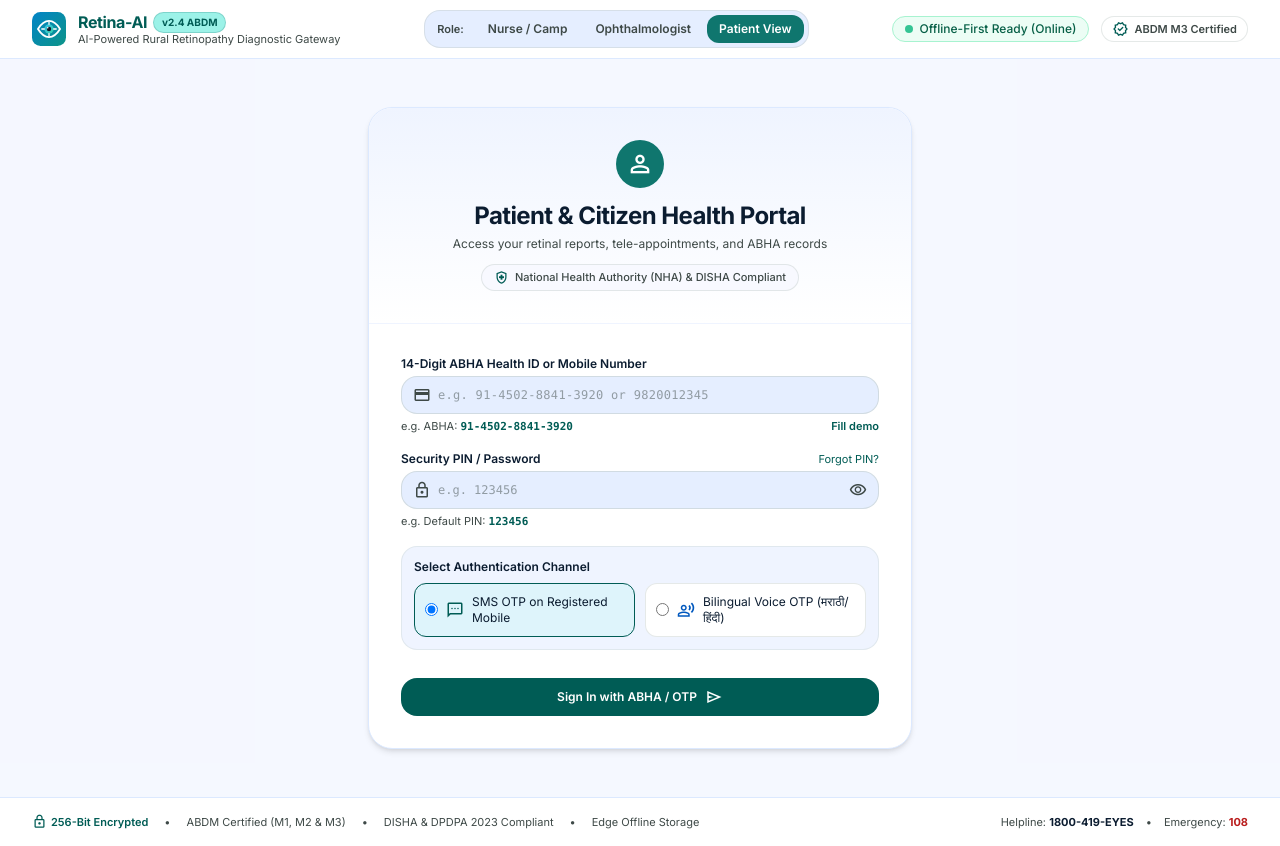
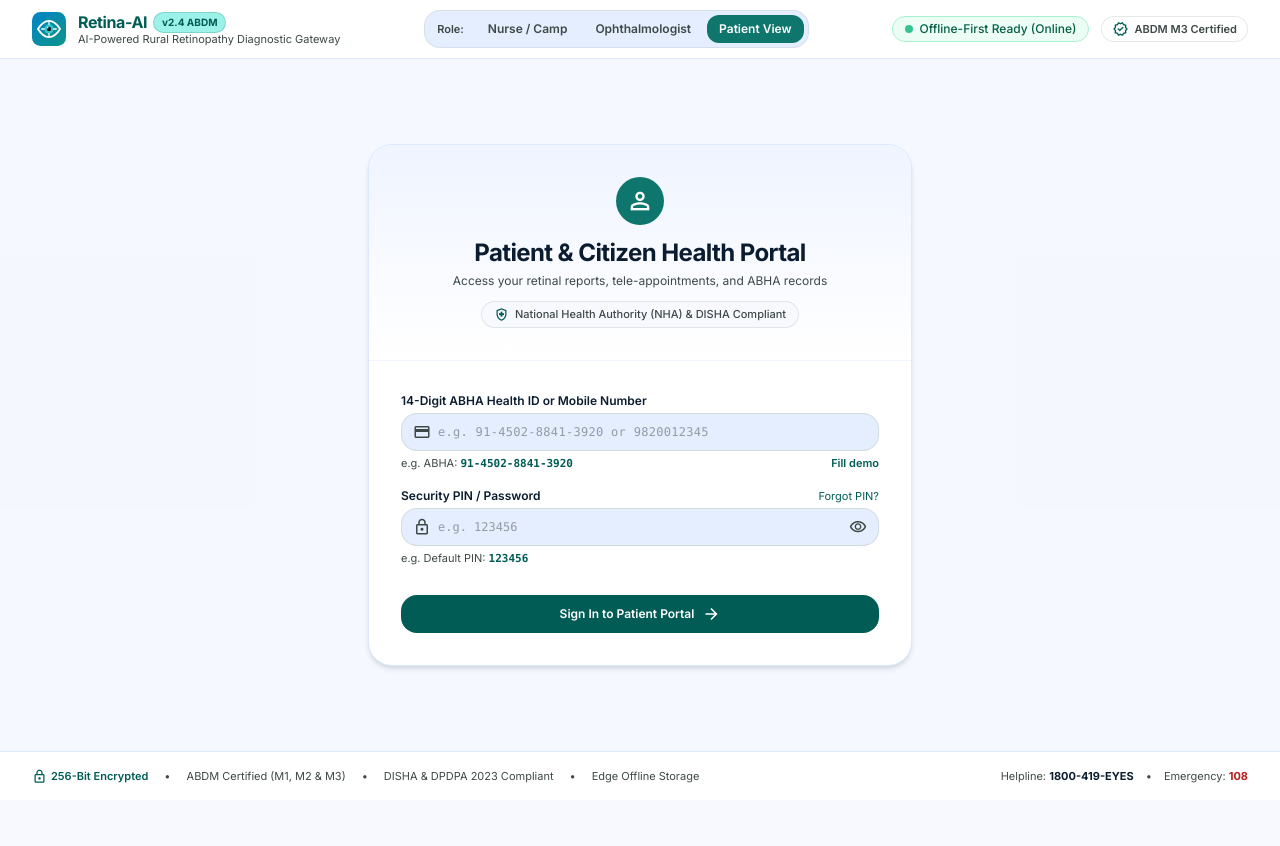
Before and after one commit to Harshinig-123/SIH26038, a React (Vite) app: page / in a window 1280 px wide. Both pictures are taken after a click on the button "Patient View". After the commit the page ends 800 px from the top, so only its background shows below. Built offline with nearby package versions, Linux system fonts and the light colour scheme.

Commit message:
refactor: remove authentication channel options from patient login form

```diff
--- a/src/components/auth/LoginPage.tsx
+++ b/src/components/auth/LoginPage.tsx
@@ -22,7 +22,6 @@
   const [patientAbha, setPatientAbha] = useState('');
   const [patientPin, setPatientPin] = useState('');
   const [showPatientPin, setShowPatientPin] = useState(false);
-  const [otpChannel, setOtpChannel] = useState<'sms' | 'voice'>('sms');
   const [isAuthenticating, setIsAuthenticating] = useState(false);
   const [authMessage, setAuthMessage] = useState('');
 
@@ -456,47 +455,14 @@
                   </p>
                 </div>
 
-                <div className="p-3 bg-surface-container-low rounded-xl border border-outline-variant/30">
-                  <span className="font-semibold text-on-surface block mb-2">Select Authentication Channel</span>
-                  <div className="grid grid-cols-1 sm:grid-cols-2 gap-2.5">
-                    <label className={`flex items-center gap-2 p-2.5 rounded-lg border cursor-pointer transition-colors ${
-                      otpChannel === 'sms' ? 'border-primary bg-primary-fixed/20' : 'border-outline-variant/40 bg-surface-container-lowest'
-                    }`}>
-                      <input
-                        type="radio"
-                        name="otp_channel_sel"
-                        checked={otpChannel === 'sms'}
-                        onChange={() => setOtpChannel('sms')}
-                        className="text-primary focus:ring-primary"
-                      />
-                      <span className="material-symbols-outlined text-[18px] text-primary">sms</span>
-                      <span className="text-xs text-on-surface">SMS OTP on Registered Mobile</span>
-                    </label>
-
-                    <label className={`flex items-center gap-2 p-2.5 rounded-lg border cursor-pointer transition-colors ${
-                      otpChannel === 'voice' ? 'border-primary bg-primary-fixed/20' : 'border-outline-variant/40 bg-surface-container-lowest'
-                    }`}>
-                      <input
-                        type="radio"
-                        name="otp_channel_sel"
-                        checked={otpChannel === 'voice'}
-                        onChange={() => setOtpChannel('voice')}
-                        className="text-primary focus:ring-primary"
-                      />
-                      <span className="material-symbols-outlined text-[18px] text-secondary">record_voice_over</span>
-                      <span className="text-xs text-on-surface">Bilingual Voice OTP (मराठी/हिंदी)</span>
-                    </label>
-                  </div>
-                </div>
-
                 <div className="pt-3">
                   <button
                     type="submit"
                     disabled={isAuthenticating}
                     className="w-full py-2.5 px-6 rounded-xl bg-primary hover:bg-primary-dark text-on-primary font-semibold text-xs shadow-xs flex items-center justify-center gap-2 transition-all"
                   >
-                    <span>Sign In with ABHA / OTP</span>
-                    <span className="material-symbols-outlined text-[18px]">send</span>
+                    <span>Sign In to Patient Portal</span>
+                    <span className="material-symbols-outlined text-[18px]">arrow_forward</span>
                   </button>
                 </div>
               </form>
```
